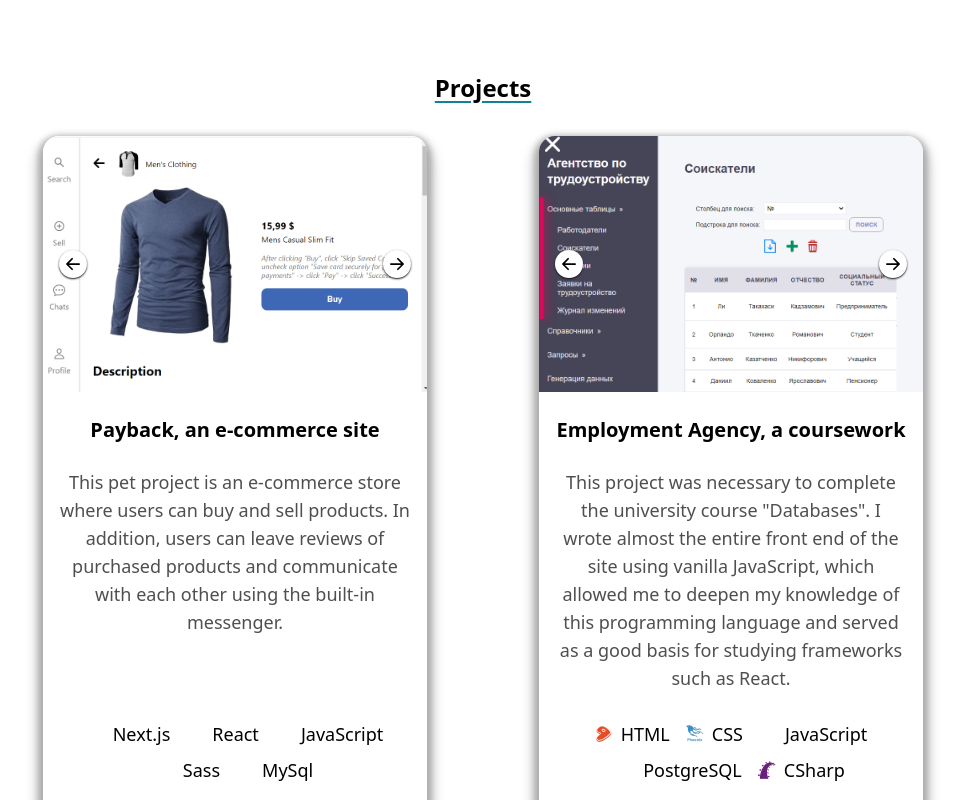
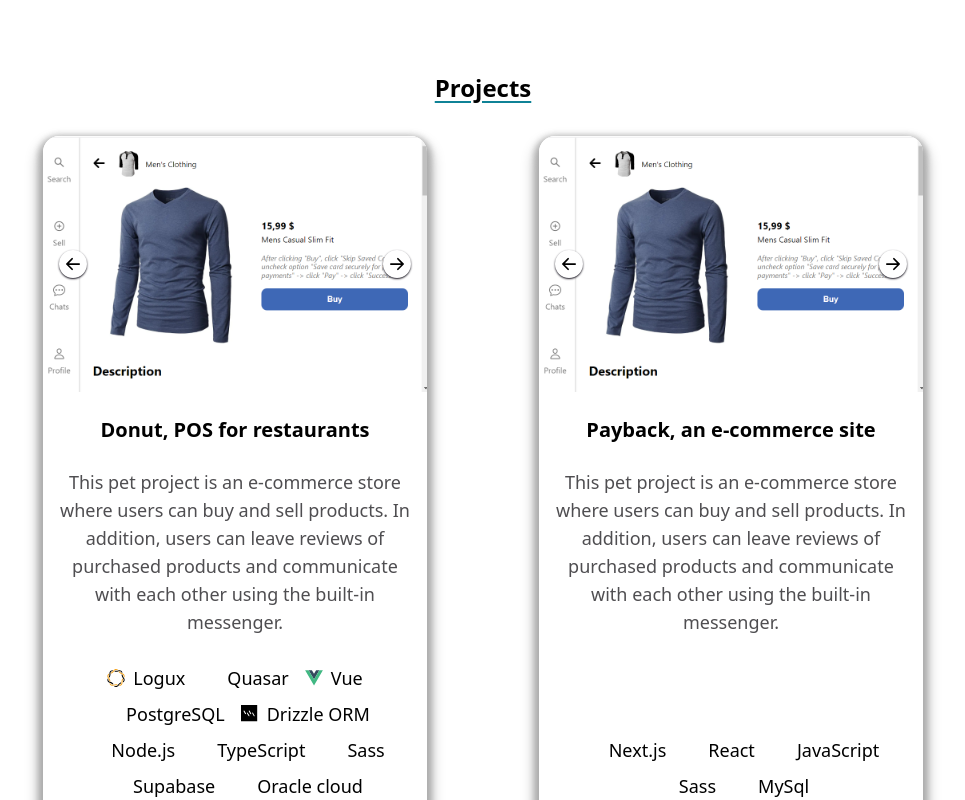
Before and after one commit to VladBrok/personal-site, a React (Vite) app: page / in a window 1280 px wide. Shown: the part 760-1560 px from the top of the page, without its empty margins (157-1122 px from the left). Built offline with nearby package versions, Linux system fonts and the light colour scheme.

Commit message:
add donut project technologies

```diff
--- a/src/components/App.jsx
+++ b/src/components/App.jsx
@@ -27,6 +27,7 @@ export default function App() {
           id={techId}
           name={TECHNOLOGIES[techId].name}
           isColored={TECHNOLOGIES[techId].isColored}
+          isSvg={TECHNOLOGIES[techId].isSvg}
         />
       ))}
     </Project>
--- a/src/components/Project.jsx
+++ b/src/components/Project.jsx
@@ -1,9 +1,9 @@
+import { useState } from "react";
+import { BsFileEarmarkCode } from "react-icons/bs";
+import { HiOutlineStatusOnline } from "react-icons/hi";
 import FlipCardButton from "./FlipCardButton";
+import Gallery from "./Gallery";
 import ProjectLink from "./ProjectLink";
-import Gallery from "./Gallery";
-import { useState } from "react";
-import { HiOutlineStatusOnline } from "react-icons/hi";
-import { BsFileEarmarkCode } from "react-icons/bs";
 
 export default function Project({
   title,
@@ -38,7 +38,10 @@ export default function Project({
               <h3 className="text-min-lg text-contrast my-4 font-semibold sm:my-6">
                 {title}
               </h3>
-              <p className="mb-6">{description}</p>
+              <p
+                className="mb-6"
+                dangerouslySetInnerHTML={{ __html: description }}
+              ></p>
               <div className="text-contrast mt-auto mb-3 flex flex-wrap justify-center">
                 {children}
               </div>
@@ -56,12 +59,14 @@ export default function Project({
                 name="Demo"
                 screenReaderOnlyName={title}
               />
+              {codeUrl && (
                 <ProjectLink
                   url={codeUrl}
                   Icon={BsFileEarmarkCode}
                   name="Code"
                   screenReaderOnlyName={title}
                 />
+              )}
             </div>
             <FlipCardButton onClick={handleBackArrowClick} />
           </div>
--- a/src/components/Technology.jsx
+++ b/src/components/Technology.jsx
@@ -1,9 +1,14 @@
 import TechnologyIcon from "./TechnologyIcon";
 
-export default function Technology({ id, name, isColored }) {
+export default function Technology({ id, name, isColored, isSvg }) {
   return (
     <div className="flex-centered">
-      <TechnologyIcon id={id} className="pr-2" isColored={isColored} />
+      <TechnologyIcon
+        id={id}
+        className="pr-2"
+        isColored={isColored}
+        isSvg={isSvg}
+      />
       <span>{name}</span>
     </div>
   );
--- a/src/components/TechnologyIcon.jsx
+++ b/src/components/TechnologyIcon.jsx
@@ -1,10 +1,35 @@
-export default function TechnologyIcon({ id, className, isColored = true }) {
+import DrizzleOrmIcon from "./icons/DrizzleOrmIcon";
+import LoguxIcon from "./icons/LoguxIcon";
+import VueIcon from "./icons/VueIcon";
+
+const svgIcons = {
+  vuejs: VueIcon,
+  drizzleorm: DrizzleOrmIcon,
+  logux: LoguxIcon,
+};
+
+export default function TechnologyIcon({
+  id,
+  className,
+  isColored = true,
+  isSvg = false,
+}) {
   const colored = isColored ? "colored" : "";
+  const SvgIcon = isSvg ? svgIcons[id] : undefined;
 
   return (
-    <i
-      className={`devicon-${id}-plain ${colored} ${className}`}
-      color="white"
-    ></i>
+    <>
+      {isSvg && (
+        <i className={`${className}`}>
+          <SvgIcon />
+        </i>
+      )}
+      {!isSvg && (
+        <i
+          className={`devicon-${id}-plain ${colored} ${className}`}
+          color="white"
+        ></i>
+      )}
+    </>
   );
 }
--- a/src/data/projects.json
+++ b/src/data/projects.json
@@ -1,4 +1,30 @@
 [
+  {
+    "title": "Donut, POS for restaurants",
+    "description": "This pet project is an e-commerce store where users can buy and sell products. In addition, users can leave reviews of purchased products and communicate with each other using the built-in messenger.",
+    "imageUrls": [
+      "/images/payback/1.png",
+      "/images/payback/2.png",
+      "/images/payback/3.png",
+      "/images/payback/4.png",
+      "/images/payback/5.png",
+      "/images/payback/6.png"
+    ],
+    "pathToImages": "/images/payback/",
+    "demoUrl": "https://donut-preprod.my.to/",
+    "technologies": [
+      "logux",
+      "quasar",
+      "vuejs",
+      "postgresql",
+      "drizzleorm",
+      "nodejs",
+      "typescript",
+      "sass",
+      "supabase",
+      "oracle"
+    ]
+  },
   {
     "title": "Payback, an e-commerce site",
     "description": "This pet project is an e-commerce store where users can buy and sell products. In addition, users can leave reviews of purchased products and communicate with each other using the built-in messenger.",
--- a/src/data/technologies.json
+++ b/src/data/technologies.json
@@ -11,5 +11,13 @@
   "mysql": { "name": "MySql", "isColored": true },
   "csharp": { "name": "CSharp", "isColored": true },
   "bash": { "name": "bash", "isColored": false },
-  "postgresql": { "name": "PostgreSQL", "isColored": true }
+  "postgresql": { "name": "PostgreSQL", "isColored": true },
+  "logux": { "name": "Logux", "isSvg": true },
+  "quasar": { "name": "Quasar", "isColored": true },
+  "vuejs": { "name": "Vue", "isSvg": true },
+  "drizzleorm": { "name": "Drizzle ORM", "isSvg": true },
+  "nodejs": { "name": "Node.js", "isColored": true },
+  "typescript": { "name": "TypeScript", "isColored": true },
+  "supabase": { "name": "Supabase", "isColored": true },
+  "oracle": { "name": "Oracle cloud", "isColored": true }
 }
```
Lines whose indentation alone changed are shown as unchanged.
